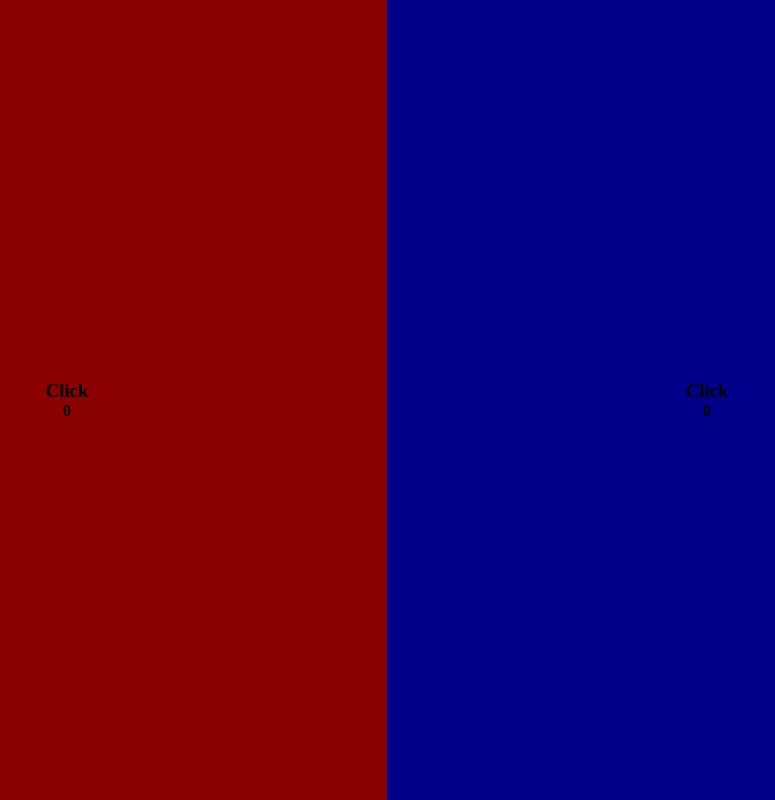
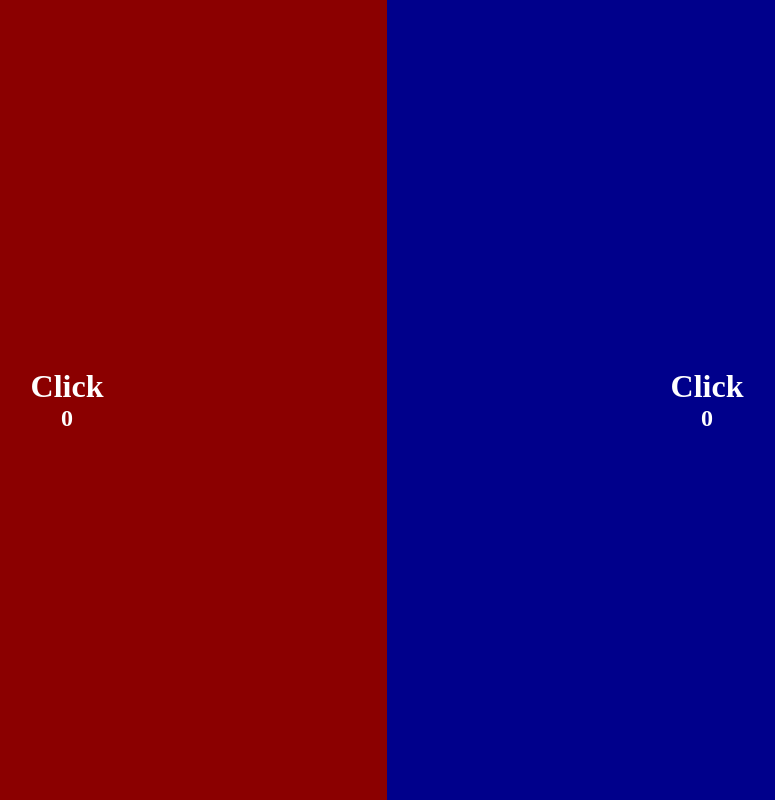
Before and after one commit to williamfenali/domination, a plain HTML site: page index.html in a window 1280 px wide. Shown: the whole page, without its empty margins (253-1028 px from the left). Drawn offline with Linux system fonts and the light colour scheme.

Commit message:
Update index.html

```diff
--- a/index.html
+++ b/index.html
@@ -13,12 +13,12 @@
 <body>
     <div class="header">
         <div class="esquerda" onclick="cronoEsquerda()">
-            <h3 id="timeEsquerda"></h3>
-            <h4 id="placarEsquerda"></h4>
+            <h1 id="timeEsquerda"></h1>
+            <h2 id="placarEsquerda"></h2>
         </div>
         <div class="direita" onclick="cronoDireita()">
-            <h3 id="timeDireita"></h3>
-            <h4 id="placarDireita"></h4>
+            <h1 id="timeDireita"></h1>
+            <h2 id="placarDireita"></h2>
         </div>
     </div>
     <script src="./script.js"></script>
```
